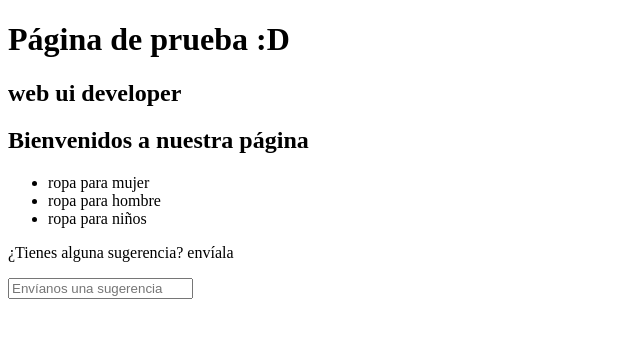
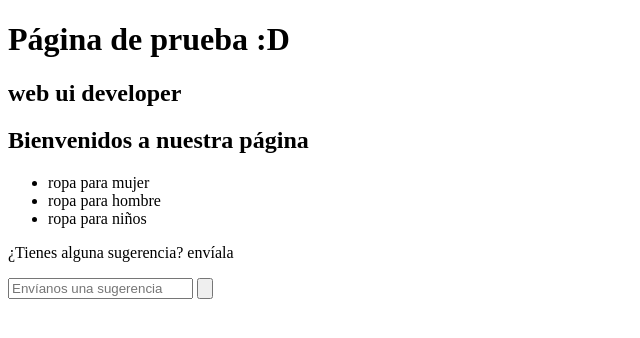
Before and after one commit to Maria0303/prueba, a plain HTML site: page index.html in a window 1280 px wide. Shown: the full height of the page, 0-640 px from the left. Drawn offline with Linux system fonts and the light colour scheme.

Commit message:
añadí otro input

```diff
--- a/index.html
+++ b/index.html
@@ -14,5 +14,6 @@
     </ul>
     <p>¿Tienes alguna sugerencia? envíala</p>
     <input type="text" placeholder="Envíanos una sugerencia">
+    <input type="button" placeholder="enviar">
 </body>
 </html>
```
